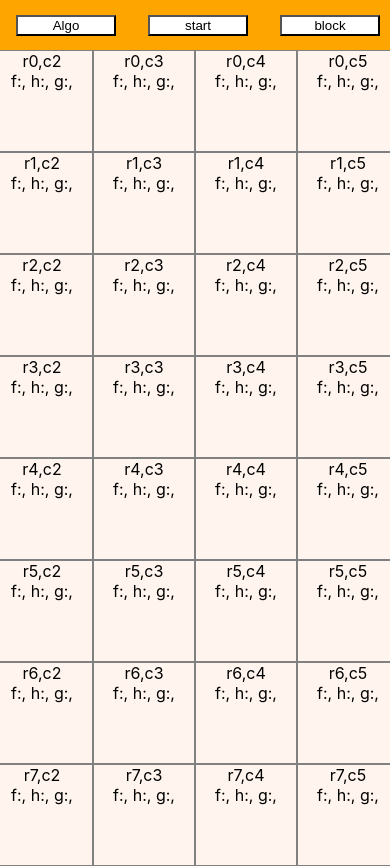
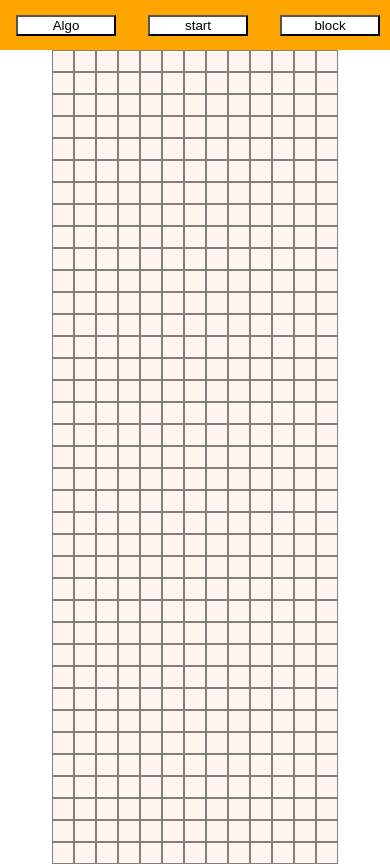
Before and after one commit to ochinski/SearchingAlgo, a React (Create React App) app: page / in a window 390 px wide. Shown: the top 866 px of the page. Built offline with nearby package versions, Linux system fonts and the light colour scheme.

Commit message:
added wall detection and some slight css to display closed list and open list nodes

```diff
--- a/src/App.js
+++ b/src/App.js
@@ -52,7 +52,7 @@ export default class App extends React.Component {
           isStartSelected = {this.state.isStartSelected}
           isEndSelected = {this.state.isEndSelected}
           isStartSearch = {this.state.isStartSearch}
-          nodeSize = {50}
+          nodeSize = {20}
         />
       </div>
     );
--- a/src/algo/astar.js
+++ b/src/algo/astar.js
@@ -1,9 +1,4 @@
 
-function heuristic (currentNode,end) {
-	var d1 = Math.abs (currentNode.row - end.row);
-	var d2 = Math.abs (currentNode.col - end.col);
-	return d1 + d2;
-}
 
 function removeElmFromArray(arr, elm) {
 	for (let i = arr.length - 1; i >= 0 ; i--) {
@@ -12,6 +7,12 @@ function removeElmFromArray(arr, elm) {
 			break;
 		}
 	}
+}
+
+function heuristic (currentNode,end) {
+	var d1 = Math.abs (currentNode.row - end.row);
+	var d2 = Math.abs (currentNode.col - end.col);
+	return d1 + d2;
 }
 
 function createNeighbors (grid,node,maxRow, maxCol) {
@@ -48,7 +49,6 @@ export default function AStart (newGrid,newStart,newEnd) {
 
 	var grid = newGrid;
 
-	// add fscore, gscore hscore and neighbours
 	for (let x = 0; x < grid.length; x++ ) {
 		for (let y = 0; y < grid[x].length; y++) {
 			grid[x][y] = createAStarNode(newGrid,x,y,newEnd);
@@ -68,13 +68,20 @@ export default function AStart (newGrid,newStart,newEnd) {
 	var currentNode = grid[start.row][start.col];
 
 	var openSet = new Array();
-	// var openSet = []; somehow had content in it
 	var closeSet = [];
+	var allPaths = [];
 	var path = [];
+	var masterOpenSet = [];
+	var masterClosedSet = [];
+	allPaths.push(path);
+	allPaths.push(masterOpenSet);
+	allPaths.push(masterClosedSet);
+
 	openSet.push(currentNode);
-
+	masterOpenSet.push(openSet);
 	// while openList is not empty
 	while (openSet.length > 0) {
+
 		var winningNode = 0;
 
 		for (var i = 0; i < openSet.length; i++) {
@@ -83,16 +90,17 @@ export default function AStart (newGrid,newStart,newEnd) {
 			}
 		}
 		currentNode = openSet[winningNode];
-		// console.log(currentNode);
 
-
-		// console.log(openSet);
 		removeElmFromArray(openSet,currentNode);
-		// console.log('after', openSet);
-
+		// setTimeout(function(){
+			grid[currentNode.row][currentNode.col].openSet = false;
+			grid[currentNode.row][currentNode.col].closedSet = true;
+		// }, 500);
 		closeSet.push(currentNode);
-
+		masterClosedSet.push(closeSet);
+		// setTimeout(function(){
 		for (var i = 0; i < currentNode.neighbors.length; i++) {
+			if (!currentNode.neighbors[i].isWall) {
 				if (!closeSet.includes(currentNode.neighbors[i])) {
 					var tmpG = currentNode.g + 1;
 					if (openSet.includes(currentNode.neighbors[i])) {
@@ -100,24 +108,36 @@ export default function AStart (newGrid,newStart,newEnd) {
 							currentNode.neighbors[i].g = tmpG;
 						}
 					} else {
+
 							currentNode.neighbors[i].g = tmpG;
+							currentNode.neighbors[i].openSet = true;
 							openSet.push(currentNode.neighbors[i]);
+							masterOpenSet.push(openSet);
+
 					}
 					currentNode.neighbors[i].h = heuristic(currentNode.neighbors[i],newEnd)
 					currentNode.neighbors[i].f = currentNode.neighbors[i].g + currentNode.neighbors[i].h;
 					currentNode.neighbors[i].parent = currentNode;
 				}
 			}
+		}
+	// }, 500);
 		if (currentNode.isEnd === true) {
-			// console.log('WINNER!');
 			var tmp = currentNode;
 			path.push(tmp);
 			while (tmp.parent) {
 				path.push(tmp.parent);
 				tmp = tmp.parent;
 			}
+			allPaths[0] = path;
+			// for (let i = 0; i < openSet.length; i++) {
+			// 	openSet[i].openSet = false;
+			// 	openSet[i].closeSet = false;
+			// }
 			break;
 		}
 	}
-	return path;
+	allPaths[1] = masterOpenSet;
+	allPaths[2] = masterClosedSet;
+	return allPaths;
 }
--- a/src/interactive/Node.js
+++ b/src/interactive/Node.js
@@ -19,19 +19,22 @@ export default class Node extends React.Component {
     className += this.props.isStart ? 'isStart' : '';
     className += this.props.isEnd ? 'isEnd' : '';
     className += this.props.isPath ? ' isPath' : '';
+    // className += this.props.openSet ? ' openSet' : '';
+    // className += this.props.closedSet ? ' closedSet' : '';
     return className
   }
   render() {
+    var aniStyle = null;
+    var counter = this.props.counter + 50;
+    if (this.props.openSet == true) {
+      aniStyle = 'transition: background-color ' + {counter} + 'ms linear;';
+    }
     return (
-      <div className={"node " + this.GenerateClass()}
+      <div   className={"node " + this.GenerateClass()}
         onMouseEnter={this.HandleMouseEnter}
         onMouseDown={this.HandleMouseDown}
         onMouseUp={this.HandleMouseUp}
       >
-        r{this.props.row},c{this.props.col}<br/>
-        f:{this.props.f},
-        h:{this.props.h},
-        g:{this.props.g},
       </div>
     );
   }
--- a/src/interactive/PathFinderGrid.js
+++ b/src/interactive/PathFinderGrid.js
@@ -17,9 +17,9 @@ export default class PathFinderGrid extends React.Component {
 
     // get max amount of nodes based on node size
     const whNodes =  [Math.trunc(screenWidth / nodeSize),Math.trunc(screenHieght / nodeSize)];
-    for (let row = 0; row < 8; row++) {
+    for (let row = 0; row < whNodes[1]; row++) {
       var newRow = []; // initialize 1D array
-      for (let col = 0; col < 8; col++) {
+      for (let col = 0; col < whNodes[0]; col++) {
         newRow.push(createNode(row,col)); // initalize 2D array
       }
       newNodeArray.push(newRow); // push into newNodeArray
@@ -53,7 +53,7 @@ export default class PathFinderGrid extends React.Component {
       var girdPathfinding = AStart(this.state.nodeArray,this.state.isStart, this.state.isEnd);
       if (girdPathfinding.length === 0){
       } else {
-        this.GeneratePathGrid(girdPathfinding)
+        this.GeneratePathGrid(girdPathfinding[0])
       }
     }
   }
@@ -114,9 +114,17 @@ export default class PathFinderGrid extends React.Component {
   GeneratePathGrid = (aStarPath) => {
     const newNodeArray = [];
     const nodeSize = this.state.nodeSize;
-    for (let row = 0; row < 8; row++) {
+      // get window inner hieght + width based on browser size (onstart) and remove 50px from height due to header
+      let screenWidth = window.innerWidth - 120;
+      let screenHieght = window.innerHeight - 90;
+
+      // get max amount of nodes based on node size
+      const whNodes =  [Math.trunc(screenWidth / nodeSize),Math.trunc(screenHieght / nodeSize)];
+
+
+    for (let row = 0; row < whNodes[1]; row++) {
       const newRow = [];
-      for (let col = 0; col < 8; col++) {
+      for (let col = 0; col < whNodes[0]; col++) {
         let tmpNode = this.state.nodeArray[row][col];
         for (let i = 0;  i < aStarPath.length; i++) {
           if (aStarPath[i].row === row && aStarPath[i].col === col) {
@@ -145,9 +153,9 @@ export default class PathFinderGrid extends React.Component {
     // get max amount of nodes based on node size
     const whNodes =  [Math.trunc(screenWidth / nodeSize),Math.trunc(screenHieght / nodeSize)];
 
-    for (let row = 0; row < 8; row++) {
+    for (let row = 0; row < whNodes[1]; row++) {
       const newRow = [];
-      for (let col = 0; col < 8; col++) {
+      for (let col = 0; col < whNodes[0]; col++) {
         newRow.push(createNode(row,col));
       }
       // push into newNodeArray
@@ -166,19 +174,22 @@ export default class PathFinderGrid extends React.Component {
 
   DisplayNodes = () => {
       const {nodeArray} = this.state; // get the node array from state
-      console.log('final: ', nodeArray);
+      var counter = 0;
+      // console.log('final: ', nodeArray);
       return (
         <div id="grid">
           {nodeArray.map((rowMap, rowIdx) => {
+            counter++;
             return (
               <div class="row">
                 {rowMap.map((node,nodeIdx) => {
-                  const {row,col, isStart, isEnd, isWall, isPath,f,g,h} = node;
+                  counter++;
+                  const {row,col, isStart, isEnd, isWall, isPath,openSet, closedSet} = node;
                   return (
                     <Node
-                      h = {h}
-                      f = {f}
-                      g = {g}
+                      counter = {counter}
+                      openSet = {openSet}
+                      closedSet = {closedSet}
                       isPath = {isPath}
                       isWall = {isWall}
                       isStart = {isStart}
@@ -215,6 +226,8 @@ const createNode = (row, col) => {
     isEnd : false,
     isWall : false,
     isPath : false,
+    openSet : false,
+    closedSet : false,
   }
 }
 
--- a/src/interactive/node.css
+++ b/src/interactive/node.css
@@ -1,15 +1,23 @@
 .node {
-  width:100px;
-  height:100px;
+  width:20px;
+  height:20px;
   border:1px solid gray;
   cursor: pointer;
   user-select: none; /* supported by Chrome and Opera */
 }
+.openSet {
+  background-color: #FF0;
+}
+.closedSet {
+  background-color: #03fc30;
+  transition: background-color 500ms linear;
+}
 .isPath {
   background-color: teal;
+  transition: background-color 500ms linear;
 }
 .isStart {
-  background-color:greenyellow;
+  background-color:greenyellow!important;
 }
 .isEnd {
   background-color: #354040;
```
Lines whose indentation alone changed are shown as unchanged.
